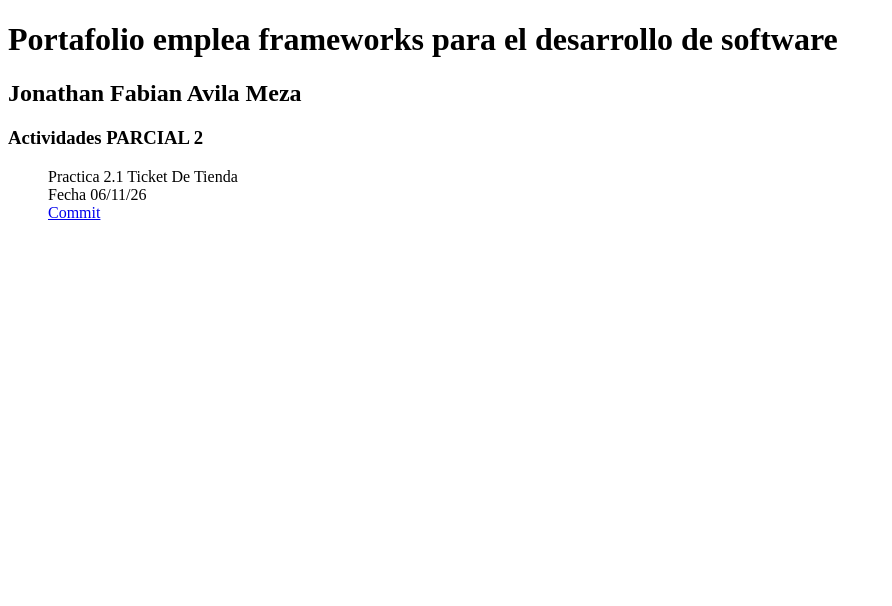
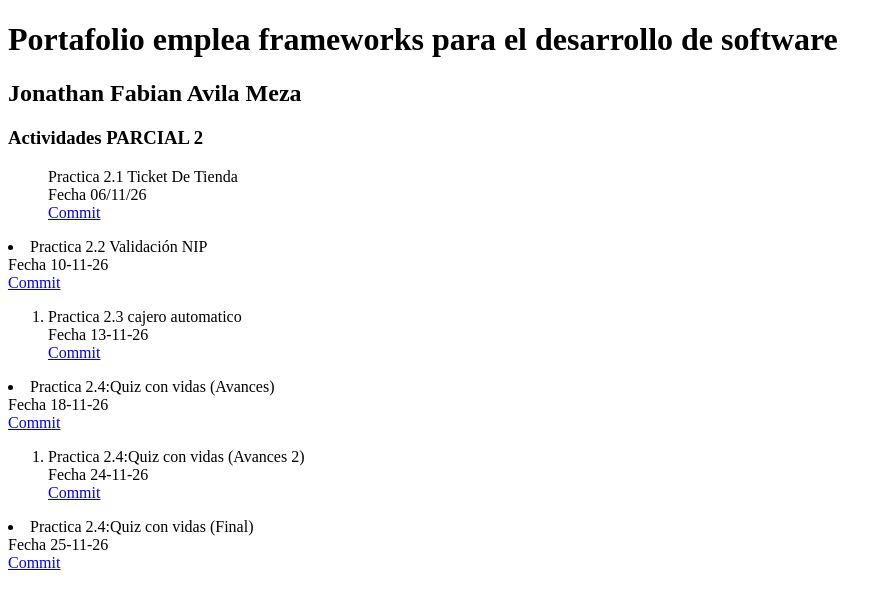
Before and after one commit to Jojonathan66/Jojonathan66.github.io, a plain HTML site: page Portafolio/index.html in a window 1280 px wide. Shown: the whole page, without its empty margins (0-892 px from the left). Drawn offline with Linux system fonts and the light colour scheme.

Commit message:
Add additional practices and links to portfolio

```diff
--- a/Portafolio/index.html
+++ b/Portafolio/index.html
@@ -16,5 +16,34 @@
         <a href="https://github.com/Jojonathan66/Frameworks-software/commit/1ab562af427e5b6ded381e144614eac859b50b29">Commit</a>
         </li>
         </ol>
+        <li>
+            Practica 2.2 Validación NIP <br>
+        Fecha 10-11-26<br>
+        <a href="https://github.com/Jojonathan66/Frameworks-software/commit/e3cf4c83fd3667b7b94648c877aec14b679c2241">Commit</a>
+        </li>
+        <ol>
+        <li>
+            Practica 2.3 cajero automatico <br>
+        Fecha 13-11-26<br>
+        <a href="https://github.com/Jojonathan66/Frameworks-software/commit/9f525109b3e2d661a7026b08544bd80c480135ae">Commit</a>
+        </li>
+        </ol>
+        <li>
+            Practica 2.4:Quiz con vidas (Avances) <br>
+        Fecha 18-11-26<br>
+        <a href="https://github.com/Jojonathan66/Frameworks-software/commit/8e192ad31a01c3ca6b7820d085c8c2663270bc7b">Commit</a>
+        </li>
+        <ol>
+         <li>
+            Practica 2.4:Quiz con vidas (Avances 2) <br>
+        Fecha 24-11-26<br>
+        <a href="https://github.com/Jojonathan66/Frameworks-software/commit/9111dc9315d1ab7100353c77ed11a9f60be986c7">Commit</a>
+        </li>
+        </ol>
+        <li>
+            Practica 2.4:Quiz con vidas (Final) <br>
+        Fecha 25-11-26<br>
+        <a href="https://github.com/Jojonathan66/Frameworks-software/commit/3806def8493f7ee551a05efb0bfcd8cf9a4b477d">Commit</a>
+        </li>
 </body>
 </html>
```
